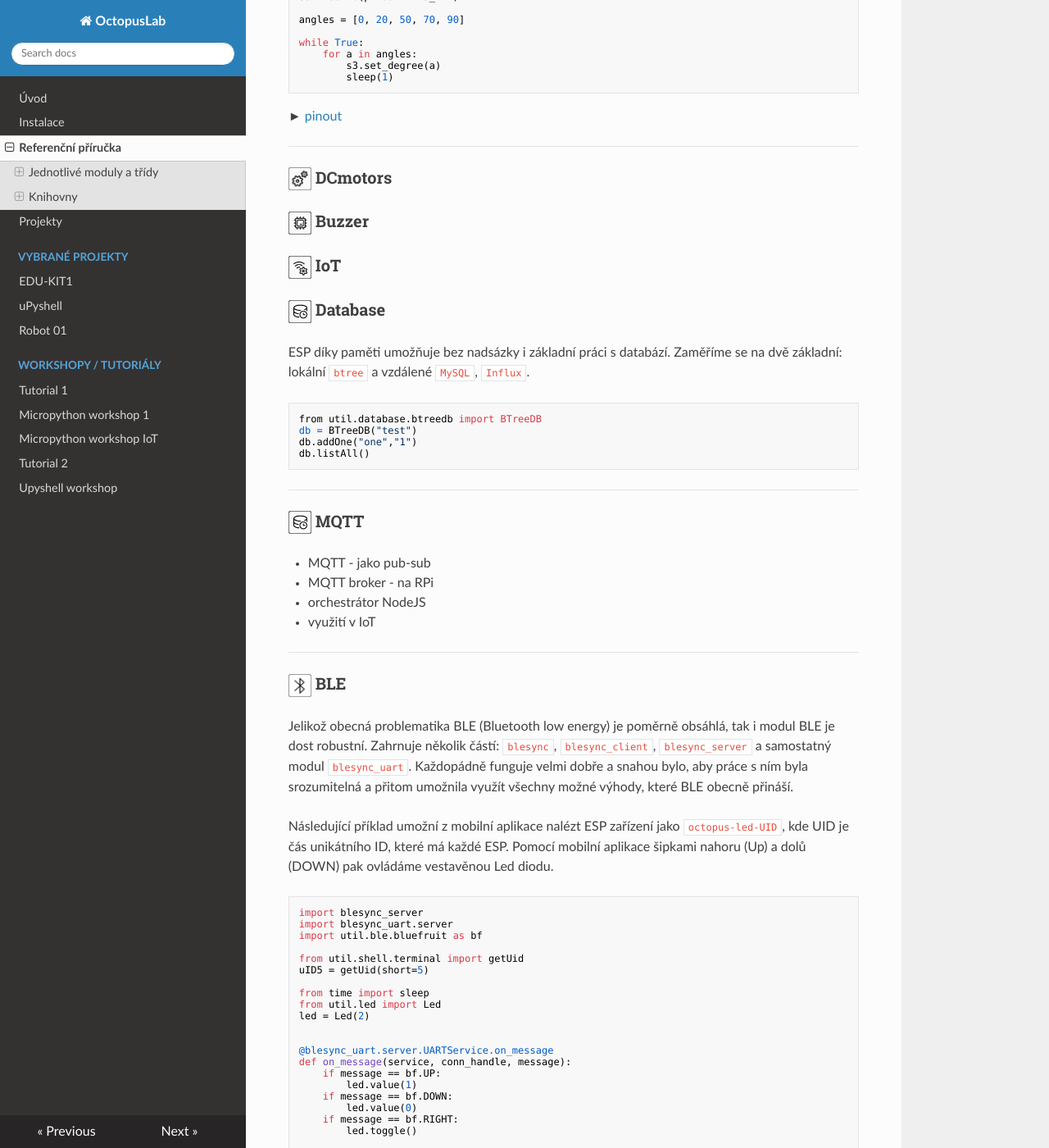
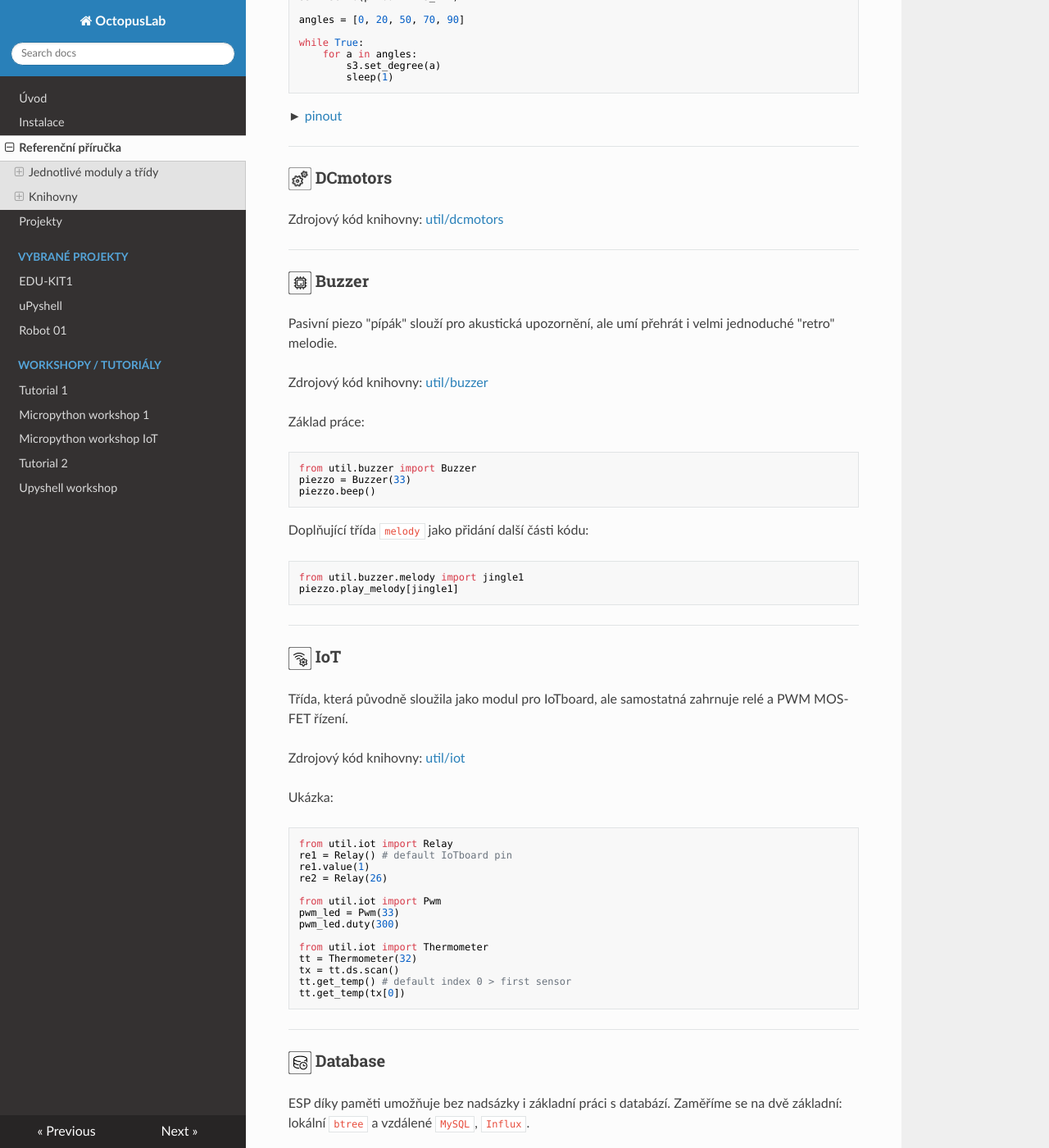
Before and after one commit to octopuslab-cz/docs_octopuslab_cz, an MkDocs documentation site: the page built from docs/basicdoc.md, in a window 1280 px wide and 1400 px high, scrolled down 6215 px. Shown: the whole window at 82% size. Built offline with MkDocs 1.6.1, drawn with Linux system fonts in a browser that asks for light colours; nearby versions of some CDN libraries; some of the changed text lies outside the part shown.

Commit message:
added python, iot, dcmotors

````diff
--- a/docs/basicdoc.md
+++ b/docs/basicdoc.md
@@ -95,7 +95,7 @@ Zdrojový kód knihovny:
 [./util/led](https://github.com/octopusengine/octopuslab/blob/master/esp32-micropython/util/led/__init__.py)
 
 Nejkratší varianta použití:
-```
+```python
 from util.led import Led
 led = Led(2)
 
@@ -104,7 +104,7 @@ while True:
 ```
 
 Číslo PINu v ukázce je 2, to je svítivá dioda vestavěná v **DoIt** modulech i v našem ESP32boardu. Ale pro práci s obecným modulem, kde máme možnost si nastavit, kde se Led dioda nachází, použijeme pak variantu základní ukázky z examples, kde `BUILT_IN_LED` je konstanta, ve které je číslo PINu uloženo:
-```
+```python
 from util.led import Led
 from util.pinout import set_pinout
 
@@ -127,7 +127,7 @@ Modul pro **RGB led** je vytvořen především pro práci s ***RGB svítivými
 Zdrojový kód knihovny: [util/rgb](https://github.com/octopusengine/octopuslab/blob/master/esp32-micropython/util/rgb/__init__.py)
 
 
-```
+```python
 from util.rgb import Rgb
 
 from util.pinout import set_pinout
@@ -152,7 +152,7 @@ Tento modul je pro práci s analogovým vstupem pomocí DAC převodníku. Opět
 
 Zdrojový kód knihovny: [util/analog](https://github.com/octopusengine/octopuslab/blob/master/esp32-micropython/util/analog/__init__.py)
 
-```
+```python
 from time import sleep
 from util.analog import Analog
 an2 = Analog(33)
@@ -183,7 +183,7 @@ Pro základní práci s tlačítky. Původně jsme používali samostatný blok
 
 Zdrojový kód knihovny: [util/button](https://github.com/octopusengine/octopuslab/blob/master/esp32-micropython/util/button/__init__.py)
 
-```
+```python
 from time import sleep
 from machine import Pin
 from util.button import Button
@@ -216,7 +216,7 @@ Zdrojový kód [util/display7](https://github.com/octopusengine/octopuslab/tree/
 Před inicializací se musí nejdříve připojit `SPI`.
 
 
-```
+```python
 from machine import Pin, SPI
 from util.pinout import set_pinout
 from util.display7 import Display7
@@ -239,7 +239,7 @@ d7.display()
 
 Kratší "octopus" verze:
 
-```
+```python
 from time import sleep
 from util.octopus import disp7_init
 
@@ -260,7 +260,7 @@ Ale ukázalo se, že pro vlastní projekty je lepší umět spouštět displej i
 [examples/oled_test.py](https://github.com/octopusengine/octopuslab/blob/master/esp32-micropython/examples/oled_test.py)
 
 Zjednodušené ovládání je pak tradičně:
-```
+```python
 from util.octopus import oled_init
 oled = oled_init()
 ...
@@ -273,7 +273,7 @@ Hlavní metodou je pak pootočení na daný úhel:  `set_degree()`.
 
 Zdrojový kód knihovny: [util/servo](https://github.com/octopusengine/octopuslab/blob/master/esp32-micropython/util/servo/__init__.py)
 
-```
+```python
 from time import sleep
 from util.pinout import set_pinout
 
@@ -298,15 +298,62 @@ while True:
 
 ### ![hwsoc](img/mchtr.png){: style="width:28px" } DCmotors
 
+Zdrojový kód knihovny: [util/dcmotors](https://github.com/octopusengine/octopuslab/blob/master/esp32-micropython/util/dcmotors/__init__.py)
+
+---
+
 ### ![hwsoc](img/hwsoc.png){: style="width:28px" } Buzzer
 
+Pasivní piezo "pípák" slouží pro akustická upozornění, ale umí přehrát i velmi jednoduché "retro" melodie.
+
+Zdrojový kód knihovny: [util/buzzer](https://github.com/octopusengine/octopuslab/tree/master/esp32-micropython/util/buzzer)
+
+Základ práce:
+```python
+from util.buzzer import Buzzer
+piezzo = Buzzer(33)
+piezzo.beep()
+```
+
+Doplňující třída `melody` jako přidání další části kódu:
+```python
+from util.buzzer.melody import jingle1
+piezzo.play_melody[jingle1]
+```
+
+
+---
+
 ### ![hwsoc](img/wsetup.png){: style="width:28px" } IoT
+
+Třída, která původně sloužila jako modul pro IoTboard, ale samostatná zahrnuje relé a PWM MOS-FET řízení.
+
+Zdrojový kód knihovny: [util/iot](https://github.com/octopusengine/octopuslab/tree/master/esp32-micropython/util/iot)
+
+Ukázka:
+```python
+from util.iot import Relay
+re1 = Relay() # default IoTboard pin
+re1.value(1)
+re2 = Relay(26)
+
+from util.iot import Pwm
+pwm_led = Pwm(33)
+pwm_led.duty(300)
+
+from util.iot import Thermometer
+tt = Thermometer(32)
+tx = tt.ds.scan()
+tt.get_temp() # default index 0 > first sensor
+tt.get_temp(tx[0])
+```
+---
 
 ### ![hwsoc](img/database.png){: style="width:28px" } Database
 ESP díky paměti umožňuje bez nadsázky i základní práci s databází.
 Zaměříme se na dvě základní: lokální `btree` a vzdálené `MySQL`, `Influx`.
 
-```
+```python
 from util.database.btreedb import BTreeDB
 db = BTreeDB("test")
 db.addOne("one","1")
@@ -329,7 +376,7 @@ Následující příklad umožní z mobilní aplikace nalézt ESP zařízení ja
 Pomocí mobilní aplikace šipkami nahoru (Up) a dolů (DOWN) pak ovládáme vestavěnou Led diodu.
 
 
-```
+```python
 import blesync_server
 import blesync_uart.server
 import util.ble.bluefruit as bf
@@ -371,7 +418,7 @@ Používáme **Bluefruit connect** od společnosti Adafruit. Jeden z odkazů na
 
 Vytvořili jsme si pomocnou knihovnu pro "překládání" jimi definovaných kódů, která je zatím zde `./util/ble/blefruit.py`:
 
-```
+```python
 UP =   b'!B516'
 DOWN = b'!B615'
 LEFT = b'!B714'
@@ -380,7 +427,7 @@ RIGHT = b'!B813'
 ```
 
 S touto knihovnou pak pracujeme takto:
-```
+```python
 import util.ble.bluefruit as bf
 ...
     if message == bf.UP:
@@ -399,7 +446,7 @@ Zdrojový kód knihovny: [./config/__init__.py](https://github.com/octopusengine
 
 Mějme ukázkový projekt **termostat**, který na základě změřené teploty pustí buď topení, nebo chlazení (ventilátor). Volitelně si můžeme v programu definovat `keys`, kde máme uloženy názvy podstatných konstant. Instanci pak vytváříme `conf = Config("your_file", keys)`, kde "your_file" je název - nejčastěji shodný s názvem projektu. Například "termostat". Se souborem se pak dá pracovat několika metodami, například: `setup()` (interaktivní mód - používáme nejčastěji), `create_from_query()`, `set()`, `save()` ...
 
-```
+```python
 from config import Config
 
 keys = ["tempMax","tempMin"]
@@ -420,7 +467,7 @@ conf.save()
 Práci s PINy nám ulehčuje přednastanený pinout v configu. Podle toho, jakou máme HW platformu máme přesně svázány konstanty (názvy PINů) s jejich číselnou reprezentací:
 
 
-```
+```python
 from util.led import Led
 from util.pinout import set_pinout
 
@@ -441,14 +488,14 @@ while True:
 
 ### ![hwsoc](img/database.png){: style="width:28px" } pubsub
 
-Toto je geniální nástroj pro předávání parametrů v rámci projektu a to i v samostatně běžících vláknech. Pracuje na principu **publish and subscribe**.
+Nástroj pro předávání hodnot mezi nezávislými komponenty v rámci projektu a to i v samostatně běžících vláknech. Pracuje na principu **publish and subscribe**.
 
 Zdrojový kód knihovny: [./lib/pubsub.py](https://github.com/octopusengine/octopuslab/blob/master/esp32-micropython/lib/pubsub.py)
 
-Základ práce - jedno vlákno (nebo část programu) publikuje získané hodnoty metodou `publish` kde parametrem je "topic" a hodnota.
-`pubsub.publish('value', value)`. V jednoduché ukázce jednou za vteřinu generujeme náhodná čísla, která "publikujeme".
+Základ práce: jedno vlákno (nebo část programu) publikuje získané hodnoty metodou `publish` kde parametrem je `topic` a hodnota `value`. Například`pubsub.publish('topic', value)`. (value může být libovolný objekt). V jednoduché ukázce  jednou za vteřinu generujeme náhodná čísla, která "publikujeme". (pozor, používáme `while True:` - je to blokující, lepší je použít `timer`)
 
-```
+
+```python
 from time import sleep
 from os import urandom
 import pubsub
````
Also changed, not shown: docs/install.md (+3 -7 lines).
